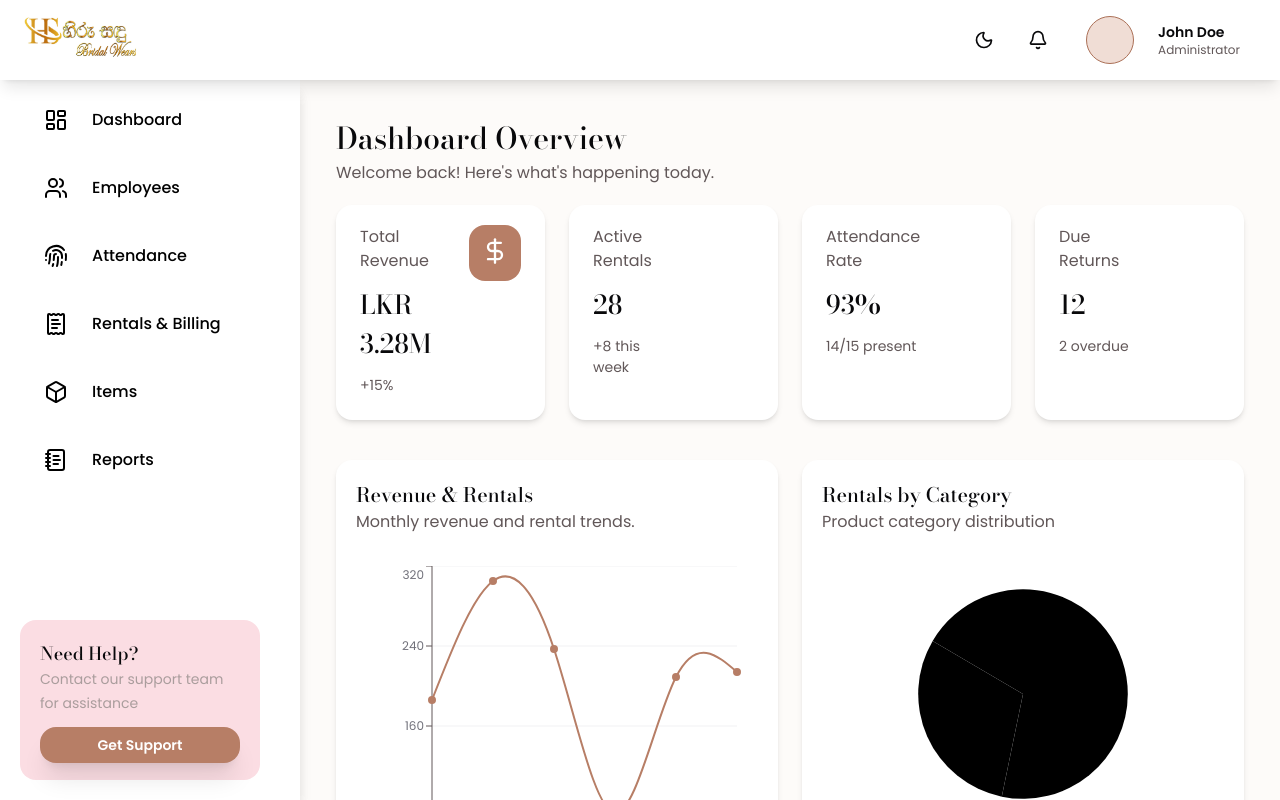
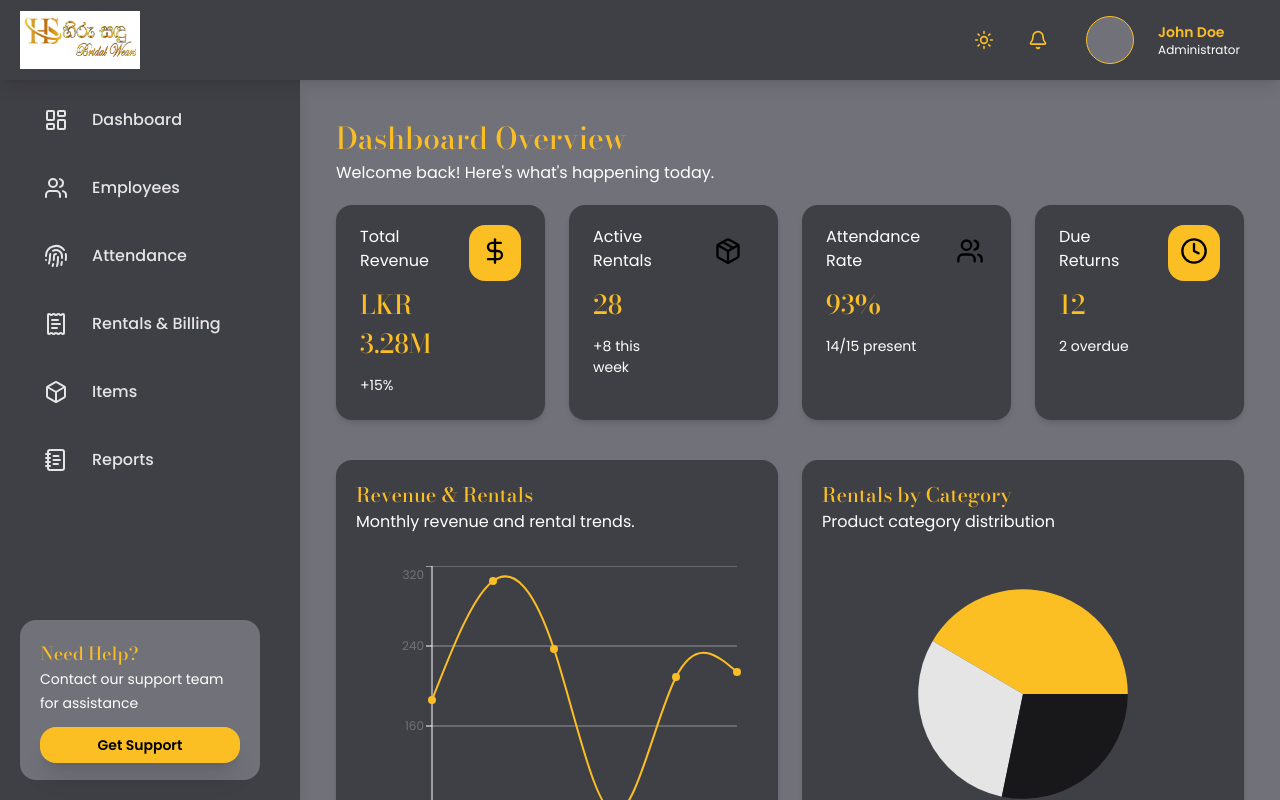
Before and after one commit to ZentroThread/Fabriq-frontend, a React (Vite) app: page /dashboard in a window 1280 px wide. Built offline with nearby package versions, Linux system fonts and the light colour scheme.

Commit message:
refactor : dark mode to theme provider

```diff
--- a/src/App.tsx
+++ b/src/App.tsx
@@ -1,14 +1,17 @@
 import Layout from "./components/Layout";
 import { Routes, Route } from "react-router-dom";
 import Dashboard from "./pages/Dashboard";
+import { ThemeProvider } from "./providers/ThemeProvider";
 
 function App() {
   return (
+    <ThemeProvider defaultTheme="dark" storageKey="vite-ui-theme">
     <Layout>
       <Routes>
         <Route path="/dashboard" element={<Dashboard />} />
       </Routes>
     </Layout>
+    </ThemeProvider>
   );
 }
 
--- a/src/components/ThemeToggle.tsx
+++ b/src/components/ThemeToggle.tsx
@@ -1,32 +1,13 @@
-import { useEffect, useState } from "react";
 import { Sun, Moon } from "lucide-react";
+import { useTheme } from "../hooks/UseTheme";
 
 export default function ThemeToggle() {
-  const [dark, setDark] = useState(() => {
-    const saved = localStorage.getItem("theme");
-    return saved === "dark";
-  });
+  const { theme, setTheme } = useTheme();
 
-  // Apply theme class on mount and when dark changes
-  useEffect(() => {
-    if (dark) {
-      document.documentElement.classList.add("dark");
-    } else {
-      document.documentElement.classList.remove("dark");
-    }
-  }, [dark]);
+  const isDark = theme === "dark";
 
   const toggleTheme = () => {
-    const newValue = !dark;
-    setDark(newValue);
-
-    if (newValue) {
-      document.documentElement.classList.add("dark");
-      localStorage.setItem("theme", "dark");
-    } else {
-      document.documentElement.classList.remove("dark");
-      localStorage.setItem("theme", "light");
-    }
+    setTheme(isDark ? "light" : "dark");
   };
 
   return (
@@ -34,7 +15,7 @@
       onClick={toggleTheme}
       className="p-2 rounded-full transition-all hover:bg-button-hover"
     >
-      {dark ? (
+      {isDark ? (
         <Sun className="w-5 h-5 text-yellow-400 hover:text-icon-hover" />
       ) : (
         <Moon className="w-5 h-5 text-icon-dark hover:text-icon-hover" />
--- a/src/components/common/Nav.tsx
+++ b/src/components/common/Nav.tsx
@@ -27,7 +27,7 @@
       </div>
 
       <div className="ml-auto flex gap-6 items-center">
-        <ThemeToggle />
+        <ThemeToggle/>
         <Bell className="mr-3 p-0.5" />
         <div className="w-12 h-12 bg-avatar-bg rounded-full border border-avatar-border" />
         <div className="flex flex-col mr-5 text-left">
--- /dev/null
+++ b/src/hooks/UseTheme.ts
@@ -0,0 +1,11 @@
+import { useContext } from "react"
+import { ThemeProviderContext } from "../providers/ThemeProvider"
+
+export const useTheme = () => {
+  const context = useContext(ThemeProviderContext)
+
+  if (context === undefined)
+    throw new Error("useTheme must be used within a ThemeProvider")
+
+  return context
+}
--- a/src/pages/Dashboard.tsx
+++ b/src/pages/Dashboard.tsx
@@ -40,7 +40,7 @@
           lable1={"12"}
           lable2={"2 overdue"}
           icon={Clock4}
-          iconbg="var(--color-pie-3)"
+
         />
       </div>
       <div className="grid sm:grid-cols-1 lg:grid-cols-2 gap-6 mt-5 mb-5">
--- /dev/null
+++ b/src/providers/ThemeProvider.tsx
@@ -0,0 +1,65 @@
+import { createContext, useContext, useEffect, useState } from "react"
+
+type Theme = "dark" | "light" | "system"
+
+type ThemeProviderProps = {
+  children: React.ReactNode
+  defaultTheme?: Theme
+  storageKey?: string
+}
+
+type ThemeProviderState = {
+  theme: Theme
+  setTheme: (theme: Theme) => void
+}
+
+const initialState: ThemeProviderState = {
+  theme: "system",
+  setTheme: () => null,
+}
+
+// eslint-disable-next-line react-refresh/only-export-components
+export const ThemeProviderContext = createContext<ThemeProviderState>(initialState)
+
+export function ThemeProvider({
+  children,
+  defaultTheme = "system",
+  storageKey = "vite-ui-theme",
+  ...props
+}: ThemeProviderProps) {
+  const [theme, setTheme] = useState<Theme>(
+    () => (localStorage.getItem(storageKey) as Theme) || defaultTheme
+  )
+
+  useEffect(() => {
+    const root = window.document.documentElement
+
+    root.classList.remove("light", "dark")
+
+    if (theme === "system") {
+      const systemTheme = window.matchMedia("(prefers-color-scheme: dark)")
+        .matches
+        ? "dark"
+        : "light"
+
+      root.classList.add(systemTheme)
+      return
+    }
+
+    root.classList.add(theme)
+  }, [theme])
+
+  const value = {
+    theme,
+    setTheme: (theme: Theme) => {
+      localStorage.setItem(storageKey, theme)
+      setTheme(theme)
+    },
+  }
+
+  return (
+    <ThemeProviderContext.Provider {...props} value={value}>
+      {children}
+    </ThemeProviderContext.Provider>
+  )
+}
```
Also changed, not shown: src/main.tsx (+0 -11 lines).
